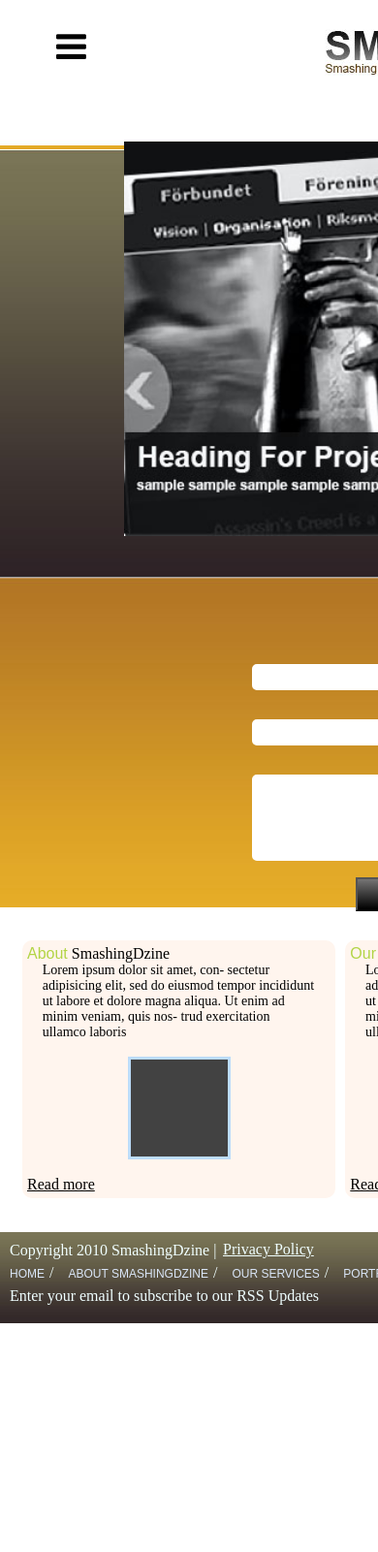
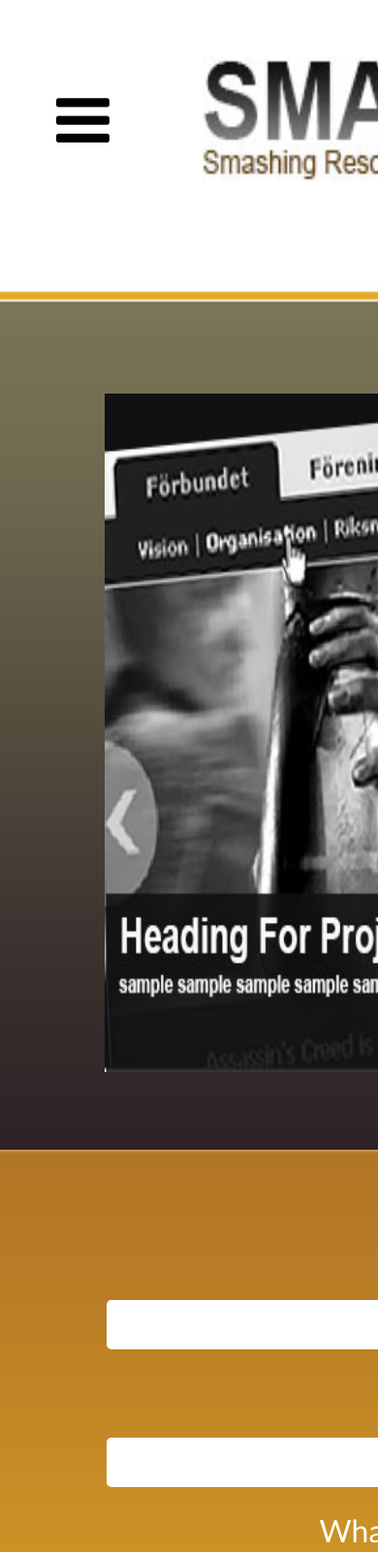
Before and after one commit to ssplatekiller/Dopty, a plain HTML site: page index.html in a window 390 px wide. Shown: the top 1601 px of the page at 97% size. Before the commit the page ends 1471 px from the top, so only its background shows below. Drawn offline with Linux system fonts and the light colour scheme.

Commit message:
3.3
Make the content larger.

```diff
--- a/style.css
+++ b/style.css
@@ -120,6 +120,7 @@ a {font:12px Arial; text-decoration:none;}
 	padding: 20px;
 	color: azure;
 	margin-top: 20px;
+	background-size: cover;
 }
 
 #footer .privacy-policy{
@@ -178,6 +179,7 @@ a {font:12px Arial; text-decoration:none;}
 
     body {
 		width: 100%;
+		background-size: auto 1200px;
     }
 
     #wrapper {
@@ -190,21 +192,26 @@ a {font:12px Arial; text-decoration:none;}
 	}
 
 	#logo {
-		float: right;
-		margin-right: -300px;
 		margin-top: 0px;
+	}
+
+	#logo img{
+		height: 140px;
+		width: 800px;
+		margin-left: 200px;
+		margin-top: 50px;
 	}
 
 	#hamburger-menu {
 		display: block;
 		/* Show the hamburger menu on mobile devices */
-		margin-top: 30px;
+		margin-top: -150px;
 		margin-left: 50px;
 	}
 
 	#hamburger-menu i {
 		display: block;
-		font-size: 36px;
+		font-size: 64px;
 		color: black;
 		cursor: pointer;
 	}
@@ -214,7 +221,8 @@ a {font:12px Arial; text-decoration:none;}
 		display: none;
 		position: absolute;
 		left: 0;
-		width: 50%;
+		width: 500px;
+		height: auto;
 		background-color: #dae6f8;
 		padding: 20px;
 		box-shadow: 0 0 10px rgba(0, 0, 0, 0.2);
@@ -236,6 +244,7 @@ a {font:12px Arial; text-decoration:none;}
 		text-decoration: none;
 		color: #333;
 		font-weight: bold;
+		font-size: 32px;
 	}
 
 	#nav.show {
@@ -251,49 +260,56 @@ a {font:12px Arial; text-decoration:none;}
     }
 
     #banner img {
-		margin-top: -450px;
-		margin-left: 120px;
-		width: 750px;
-		height: auto;
+		margin-top: -780px;
+		margin-left: 100px;
+		width: 850px;
+		height: 700px;
     }
 
 	/**/
     #quick-quote {
         width: 1000px;
-		height: 510px;
+		height: 900px;
         float: none;
-        margin-top: 530px;
+        margin-top: 1030px;
 		text-align: center;
 		margin-left: -10px;
+		background-size: auto 800px;
     }
 
     #quick-quote h2 {
         text-align: center;
+		font-size: 32px;
     }
 
     #quick-quote span {
-		margin-top: -40px;
+		font-size: 32px;
+
     }
 
     #quick-quote #in {
-        width: 50%;
+        width: 80%;
+		font-size: 32px;
+		margin: 30px;
+
     }
 
     #quick-quote #btn {
-        width: 30%;
+        width: 60%;
+		font-size: 32px;
+
     }
 
 	/**/
     #main {
-        width: 1000px;
-        margin-top: 50px;
+        margin-top: 100px;
 		padding: 10px;
 		height: auto;
     }
 
     #main .shape {
-        width:100px;
-        height: 100px;
+        width:200px;
+        height: 200px;
         top: 0;
         left: 0;
         margin: 0 auto 20px;
@@ -302,49 +318,63 @@ a {font:12px Arial; text-decoration:none;}
     #main p {
         width: 90%;
         margin: 0 auto 20px;
+		font-size: 24px;
     }
 
     #main .read-more {
-        margin-top: 0;
+        margin-top: 10px;
+		font-size: 24px;
     }
 
     #main .one, .two, .three {
-        font-size: 16px;
+        font-size: 32px;
     }
 
     #main .one a, .two a, .three a {
-        font-size: 16px;
+        font-size: 32px;
     }
 
     #main .asd, .os, .op {
         padding: 5px;
-        margin: 5px;
+        margin: 10px;
 		margin-top: -200px;
-    }
+		width: 310px;
+		border: 2px solid black;
+		flex-direction: column;
+
+	}
 
 	/**/
     #footer {
         width: 1000px;
         left: 0;
-        height: 180px;
+        height: 100px;
         padding: 10px;
         margin-top: 20px;
     }
 
+	#footer .copyright{
+		font-size: 24px;
+		margin: -5px;
+	}
+
     #footer .privacy-policy {
-        margin-left: 220px;
+        margin-left: 350px;
+		margin-top: -28px;
+		font-size: 24px;
 
     }
 
     #footer nav ul {
         list-style: none;
 		width: 1000px;
-		margin-left: -35px;
-    }
+
+	}
 
     #footer nav ul li {
 		margin-left: -5px;
 		margin-top: -10px;
+		margin-bottom: 10px;
 	}
 
 	.footer-menu nav ul li:not(:last-child)::after {
@@ -354,22 +384,30 @@ a {font:12px Arial; text-decoration:none;}
 
 	#footer nav ul li a{
 		color: #dae6f8;
+		font-size: 20px;
+
     }
 
 	#footer .enter-email{
 		margin-top: -10px;
 		float: left;
+		font-size: 24px;
 	}
 
 	#footer .input-field{
-		margin-top: -10px;
-		margin-right: 100px;
+		margin-top: -20px;
+		margin-right: 200px;
+	}
+
+	#footer input{
+		width: 300px;
+		height: 30px;
 	}
 
     #footer button {
-        width: auto;
-		margin-top: -10px;
-		height: auto;
-		margin-right: -250px;
+        width: 100px;
+		margin-top: -20px;
+		height: 35px;
+		margin-right: -430px;
     }
 }
```
